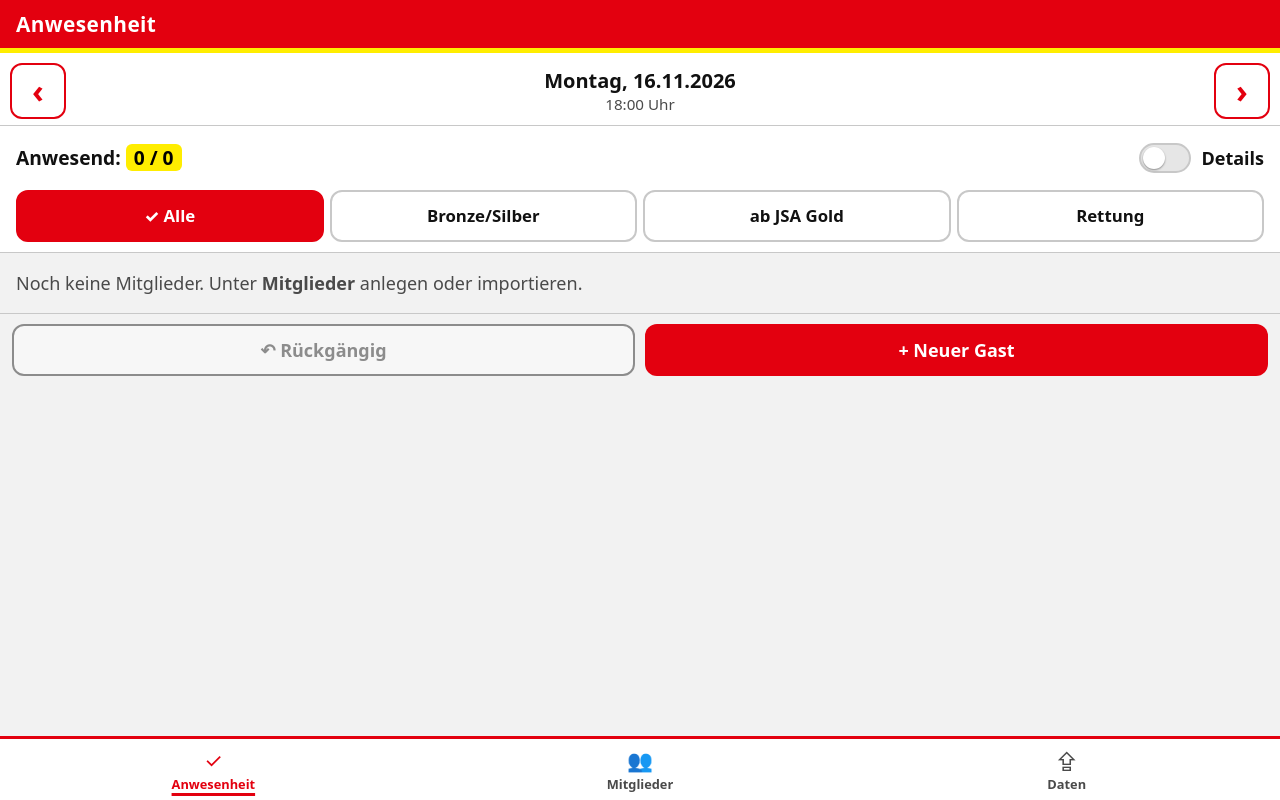
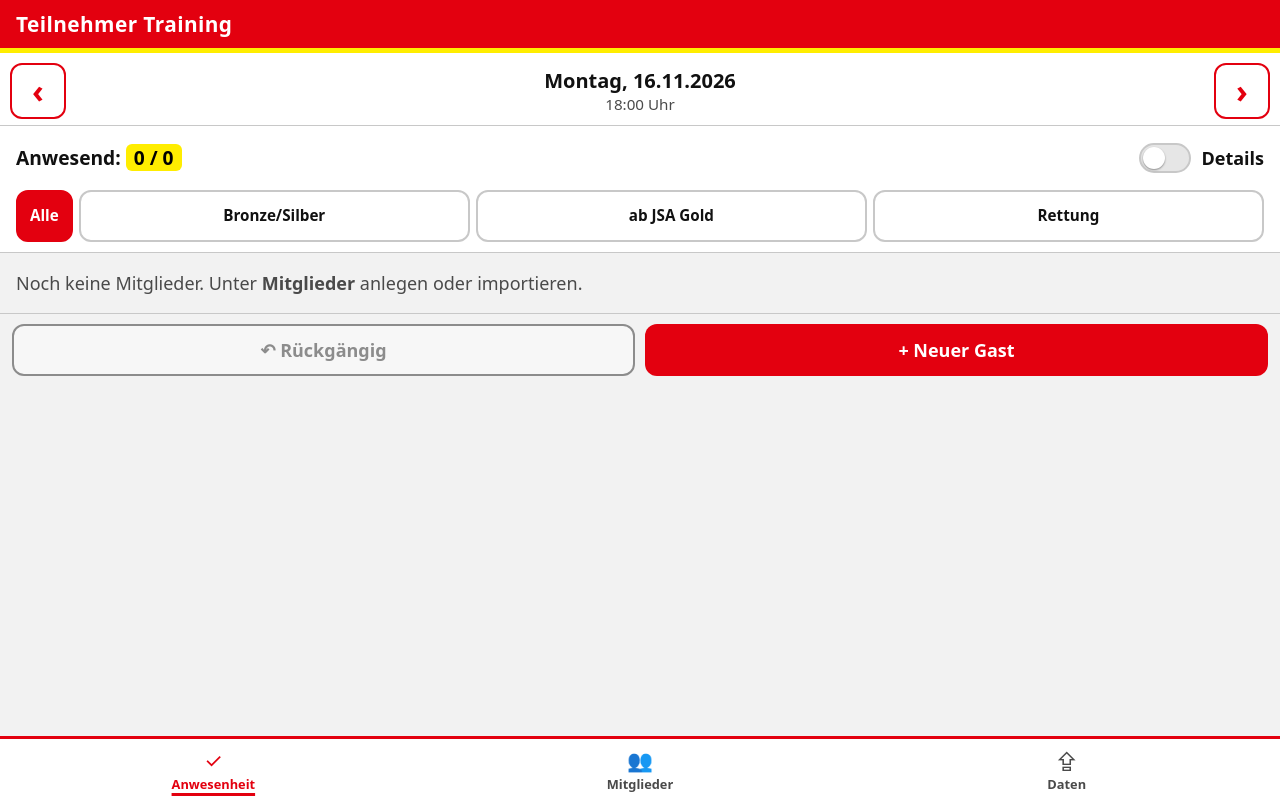
Before and after one commit to Joschi19812/anwesenheit, a plain HTML site: page index.html in a window 1280 px wide. Drawn offline with Linux system fonts and the light colour scheme.

Commit message:
Add files via upload

```diff
--- a/css/style.css
+++ b/css/style.css
@@ -229,12 +229,13 @@ dialog hr { border: 0; border-top: 1px solid var(--border); margin: 18px 0 4px;
 /* ---------- Gruppen-Umschalter ---------- */
 .segmented { display: flex; flex-wrap: wrap; gap: 6px; }
 .seg {
-  flex: 1 1 0; min-width: 64px; min-height: 52px; padding: 6px 8px; border-radius: 12px;
+  flex: 1 1 0; min-width: 0; min-height: 52px; padding: 4px 4px; border-radius: 12px;
   border: 2px solid var(--border); background: var(--surface); color: var(--text);
-  font-weight: 800; font-size: 1.05rem; cursor: pointer;
+  font-weight: 800; font-size: .95rem; line-height: 1.15; cursor: pointer;
+  white-space: normal; overflow-wrap: anywhere; hyphens: manual; text-align: center;
 }
+.seg:first-child { flex: 0 0 auto; padding: 4px 12px; }
 .seg[aria-checked="true"] { background: var(--red); border-color: var(--red); color: #fff; }
-.seg[aria-checked="true"]::before { content: "✓ "; }
 
 /* ---------- Mitglieder ---------- */
 .searchbar { padding-top: 10px; position: sticky; top: 0; z-index: 5; }
--- a/index.html
+++ b/index.html
@@ -7,19 +7,19 @@
         content="default-src 'none'; script-src 'self'; style-src 'self'; img-src 'self' data: blob:; manifest-src 'self'; worker-src 'self'; connect-src 'none'; base-uri 'none'; form-action 'none'; object-src 'none'">
   <meta name="referrer" content="no-referrer">
   <meta name="theme-color" content="#e3000f">
-  <title>Anwesenheit Schwimmen</title>
+  <title>Teilnehmer Training</title>
   <link rel="manifest" href="manifest.webmanifest">
   <link rel="icon" href="icons/icon-192.png" type="image/png">
   <link rel="apple-touch-icon" href="icons/apple-touch-icon.png">
   <meta name="apple-mobile-web-app-capable" content="yes">
   <meta name="mobile-web-app-capable" content="yes">
-  <meta name="apple-mobile-web-app-title" content="Anwesenheit">
+  <meta name="apple-mobile-web-app-title" content="Teilnehmer Training">
   <meta name="apple-mobile-web-app-status-bar-style" content="black-translucent">
   <link rel="stylesheet" href="css/style.css">
 </head>
 <body>
   <header class="appbar">
-    <h1 id="view-title">Anwesenheit</h1>
+    <h1 id="view-title">Teilnehmer Training</h1>
   </header>
 
   <!-- ============ Anwesenheit ============ -->
--- a/js/app.js
+++ b/js/app.js
@@ -89,7 +89,8 @@ const DEFAULT_GROUPS = ['I. Gruppe (Bronze/Silber)', 'II. Gruppe (ab JSA Gold)',
 /** Kurzname fuer Knoepfe: Text in Klammern, sonst der ganze Name ("I. Gruppe (Bronze/Silber)" -> "Bronze/Silber"). */
 function groupLabel(g) {
   const hit = /\(([^)]+)\)\s*$/.exec(g);
-  return hit ? hit[1] : g;
+  // Umbruch nach "/" erlauben, damit z. B. "Bronze/Silber" zweizeilig in den Knopf passt
+  return (hit ? hit[1] : g).replace(/\//g, '/' + String.fromCharCode(0x200b));
 }
 
 /** Trainingsgruppen: feste Reihenfolge aus den Einstellungen, danach weitere Gruppen aus den Mitgliedsdaten. */
@@ -733,7 +734,7 @@ async function saveSettings() {
 
 /* ================= Navigation ================= */
 
-const TITLES = { attendance: 'Anwesenheit', members: 'Mitglieder', data: 'Daten & Export' };
+const TITLES = { attendance: 'Teilnehmer Training', members: 'Mitglieder', data: 'Daten & Export' };
 function showView(name) {
   for (const v of Object.keys(TITLES)) $('view-' + v).hidden = v !== name;
   for (const t of document.querySelectorAll('.tab')) {
```
Also changed, not shown: manifest.webmanifest.
